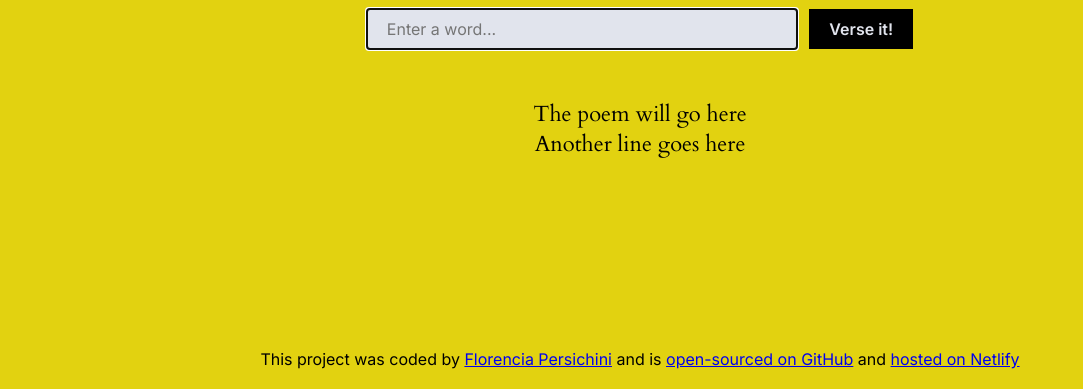
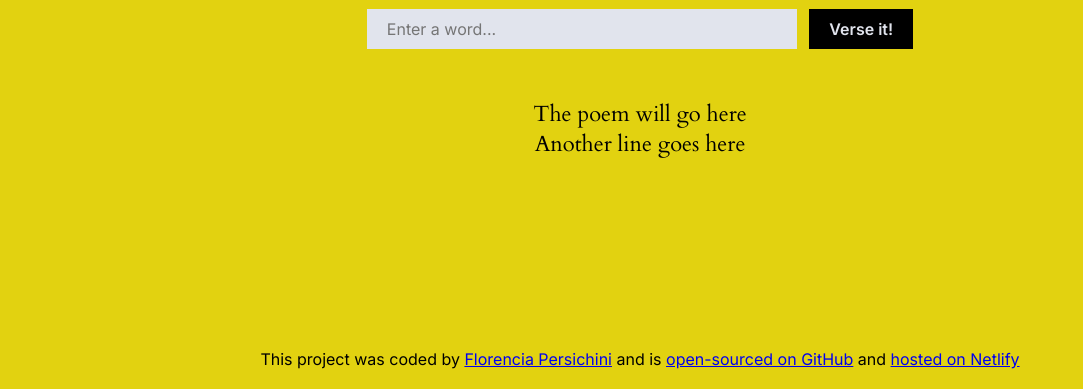
Before and after one commit to florencia-persichini/AI-poem-generator, a plain HTML site: page index.html in a window 1280 px wide. Shown: the part 432-821 px from the top of the page, without its empty margins (0-1083 px from the left). Drawn offline with Linux system fonts and the light colour scheme.

Commit message:
Mofify logo and delete autofocus from text input element

```diff
--- a/index.html
+++ b/index.html
@@ -28,7 +28,7 @@
     <main>
       <div class="form-container">
         <form>
-          <input class="form-text-input" type="text" id="" placeholder="Enter a word..." autocomplete="off" autofocus required />
+          <input class="form-text-input" type="text" id="" placeholder="Enter a word..." autocomplete="off" required />
           <input class="form-button" type="submit" value="Verse it!" />
         </form>
       </div>
```
Also changed, not shown: images/ink stain.png.
